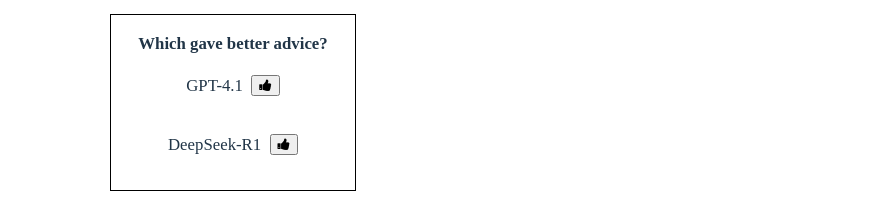
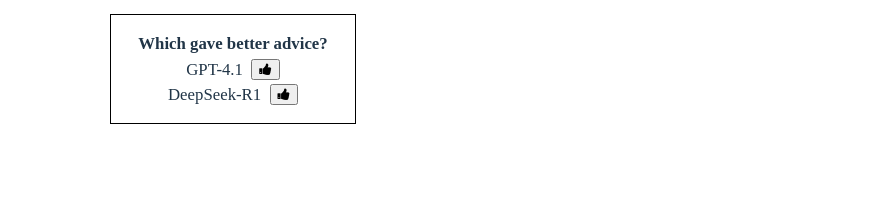
Before and after one commit to Rohan-Ramm/Chatbot-Comparison-Tool, a React (Vite) app in the folder frontend/: page / in a window 1280 px wide. Shown: the part 534-741 px from the top of the page, without its empty margins (407-1280 px from the left). Built offline with nearby package versions, Linux system fonts and the light colour scheme; no server answers.

Commit message:
fix spacing

```diff
--- a/frontend/src/VotePanel.jsx
+++ b/frontend/src/VotePanel.jsx
@@ -4,12 +4,12 @@
   return (
     <p className="after-response">
       <b>Which gave better advice?</b>
-      <p className="bullet-point">
+      <div className="bullet-point">
         {model1} <button className="tiny-button" id="model1" onClick={onModel1Vote}><i className="fa fa-thumbs-up"></i></button>
-      </p>
-      <p className="bullet-point">
+      </div>
+      <div className="bullet-point">
         {model2} <button className="tiny-button" id="model2" onClick={onModel2Vote}><i className="fa fa-thumbs-up"></i></button>
-      </p>
+      </div>
     </p>
   )
 }
```
